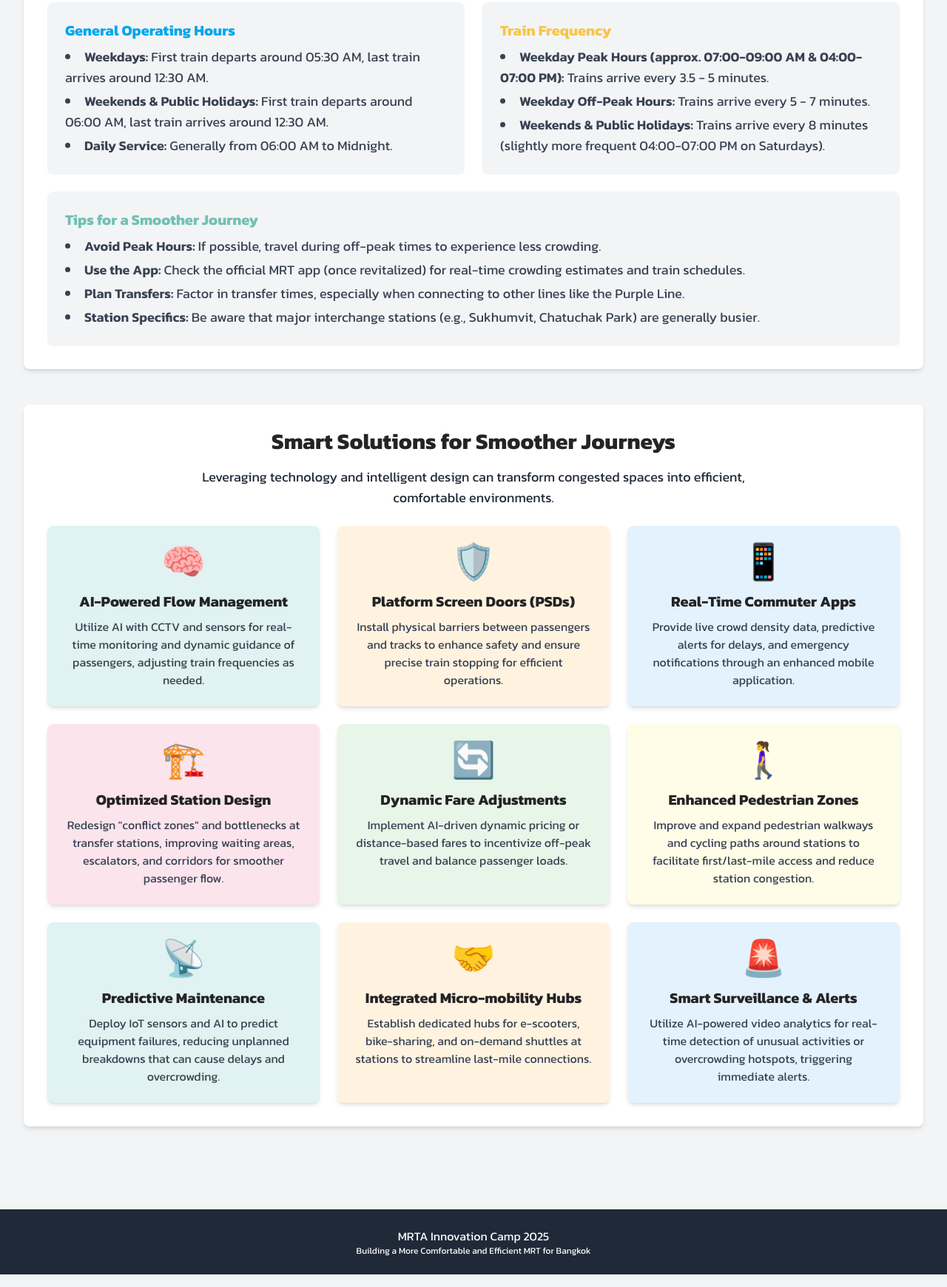
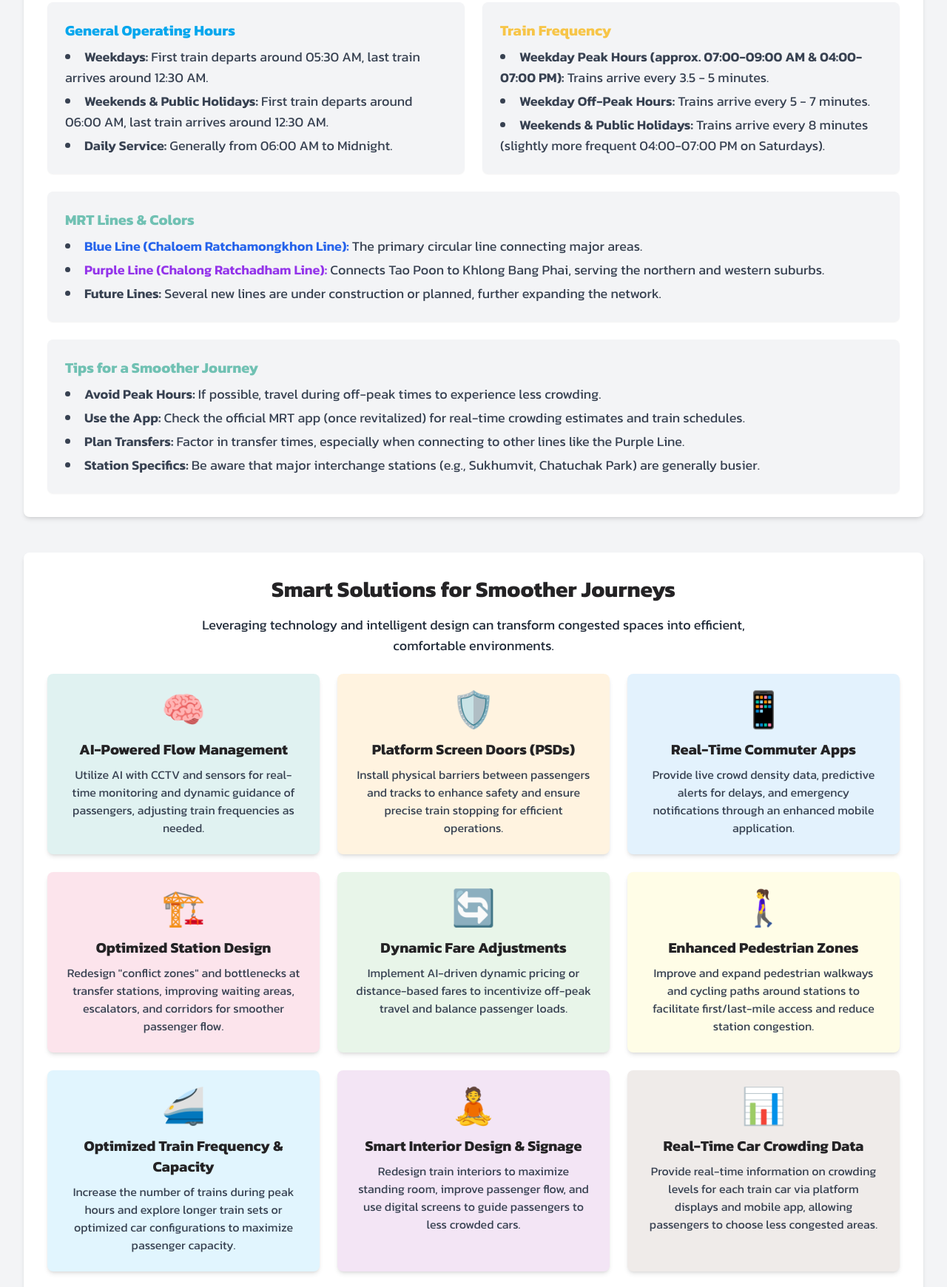
Before and after one commit to pisc639-kmu/MRTA-Innovation-Camp-2025, a plain HTML site: page summary/2/index.html in a window 1280 px wide. Shown: the part 3413-5153 px from the top of the page at 74% size. Drawn offline with nearby package versions, Linux system fonts and the light colour scheme.

Commit message:
Update index.html

```diff
--- a/summary/2/index.html
+++ b/summary/2/index.html
@@ -34,9 +34,12 @@
         .solution-card-bg-1 { background-color: #E0F2F1; }
         .solution-card-bg-2 { background-color: #FFF3E0; }
         .solution-card-bg-3 { background-color: #E3F2FD; }
-        .solution-card-bg-4 { background-color: #FCE4EC; } /* New color */
-        .solution-card-bg-5 { background-color: #E8F5E9; } /* New color */
-        .solution-card-bg-6 { background-color: #FFFDE7; } /* New color */
+        .solution-card-bg-4 { background-color: #FCE4EC; }
+        .solution-card-bg-5 { background-color: #E8F5E9; }
+        .solution-card-bg-6 { background-color: #FFFDE7; }
+        .solution-card-bg-7 { background-color: #E1F5FE; } /* New color */
+        .solution-card-bg-8 { background-color: #F3E5F5; } /* New color */
+        .solution-card-bg-9 { background-color: #EFEBE9; } /* New color */
     </style>
 </head>
 <body class="text-gray-800">
@@ -150,6 +153,14 @@
                         </ul>
                     </div>
                     <div class="md:col-span-2 bg-gray-100 p-6 rounded-lg shadow-sm">
+                        <h3 class="font-bold text-xl mb-2" style="color: #70C1B3;">MRT Lines & Colors</h3>
+                        <ul class="list-disc list-inside space-y-1 text-gray-700">
+                            <li><span class="font-semibold text-blue-600">Blue Line (Chaloem Ratchamongkhon Line):</span> The primary circular line connecting major areas.</li>
+                            <li><span class="font-semibold text-purple-600">Purple Line (Chalong Ratchadham Line):</span> Connects Tao Poon to Khlong Bang Phai, serving the northern and western suburbs.</li>
+                            <li><span class="font-semibold">Future Lines:</span> Several new lines are under construction or planned, further expanding the network.</li>
+                        </ul>
+                    </div>
+                    <div class="md:col-span-2 bg-gray-100 p-6 rounded-lg shadow-sm">
                         <h3 class="font-bold text-xl mb-2" style="color: #70C1B3;">Tips for a Smoother Journey</h3>
                         <ul class="list-disc list-inside space-y-1 text-gray-700">
                             <li><span class="font-semibold">Avoid Peak Hours:</span> If possible, travel during off-peak times to experience less crowding.</li>
@@ -183,7 +194,7 @@
                         <div class="text-5xl mb-4" style="color: #70C1B3;">📱</div>
                         <h3 class="font-bold text-xl mb-2" style="color: #242325;">Real-Time Commuter Apps</h3>
                         <p class="text-gray-700">Provide live crowd density data, predictive alerts for delays, and emergency notifications through an enhanced mobile application.</p>
-                    </div>
+                    </div >
                     <div class="solution-card-bg-4 p-6 rounded-lg shadow-md flex flex-col items-center text-center">
                         <div class="text-5xl mb-4" style="color: #FF5733;">🏗️</div>
                         <h3 class="font-bold text-xl mb-2" style="color: #242325;">Optimized Station Design</h3>
@@ -198,6 +209,21 @@
                         <div class="text-5xl mb-4" style="color: #F7C548;">🚶‍♀️</div>
                         <h3 class="font-bold text-xl mb-2" style="color: #242325;">Enhanced Pedestrian Zones</h3>
                         <p class="text-gray-700">Improve and expand pedestrian walkways and cycling paths around stations to facilitate first/last-mile access and reduce station congestion.</p>
+                    </div>
+                    <div class="solution-card-bg-7 p-6 rounded-lg shadow-md flex flex-col items-center text-center">
+                        <div class="text-5xl mb-4" style="color: #70C1B3;">🚄</div>
+                        <h3 class="font-bold text-xl mb-2" style="color: #242325;">Optimized Train Frequency & Capacity</h3>
+                        <p class="text-gray-700">Increase the number of trains during peak hours and explore longer train sets or optimized car configurations to maximize passenger capacity.</p>
+                    </div>
+                    <div class="solution-card-bg-8 p-6 rounded-lg shadow-md flex flex-col items-center text-center">
+                        <div class="text-5xl mb-4" style="color: #FF5733;">🧘</div>
+                        <h3 class="font-bold text-xl mb-2" style="color: #242325;">Smart Interior Design & Signage</h3>
+                        <p class="text-gray-700">Redesign train interiors to maximize standing room, improve passenger flow, and use digital screens to guide passengers to less crowded cars.</p>
+                    </div>
+                    <div class="solution-card-bg-9 p-6 rounded-lg shadow-md flex flex-col items-center text-center">
+                        <div class="text-5xl mb-4" style="color: #00A6ED;">📊</div>
+                        <h3 class="font-bold text-xl mb-2" style="color: #242325;">Real-Time Car Crowding Data</h3>
+                        <p class="text-gray-700">Provide real-time information on crowding levels for each train car via platform displays and mobile app, allowing passengers to choose less congested areas.</p>
                     </div>
                     <div class="solution-card-bg-1 p-6 rounded-lg shadow-md flex flex-col items-center text-center">
                         <div class="text-5xl mb-4" style="color: #70C1B3;">📡</div>
```
